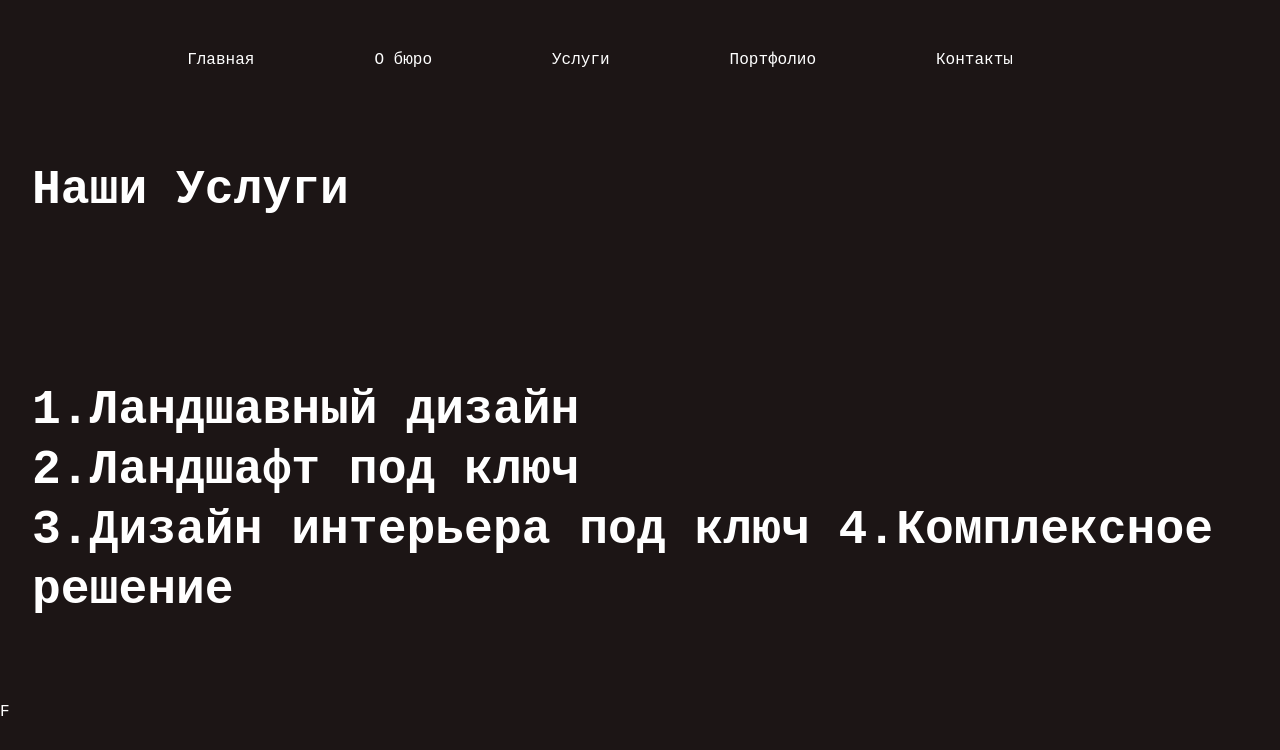
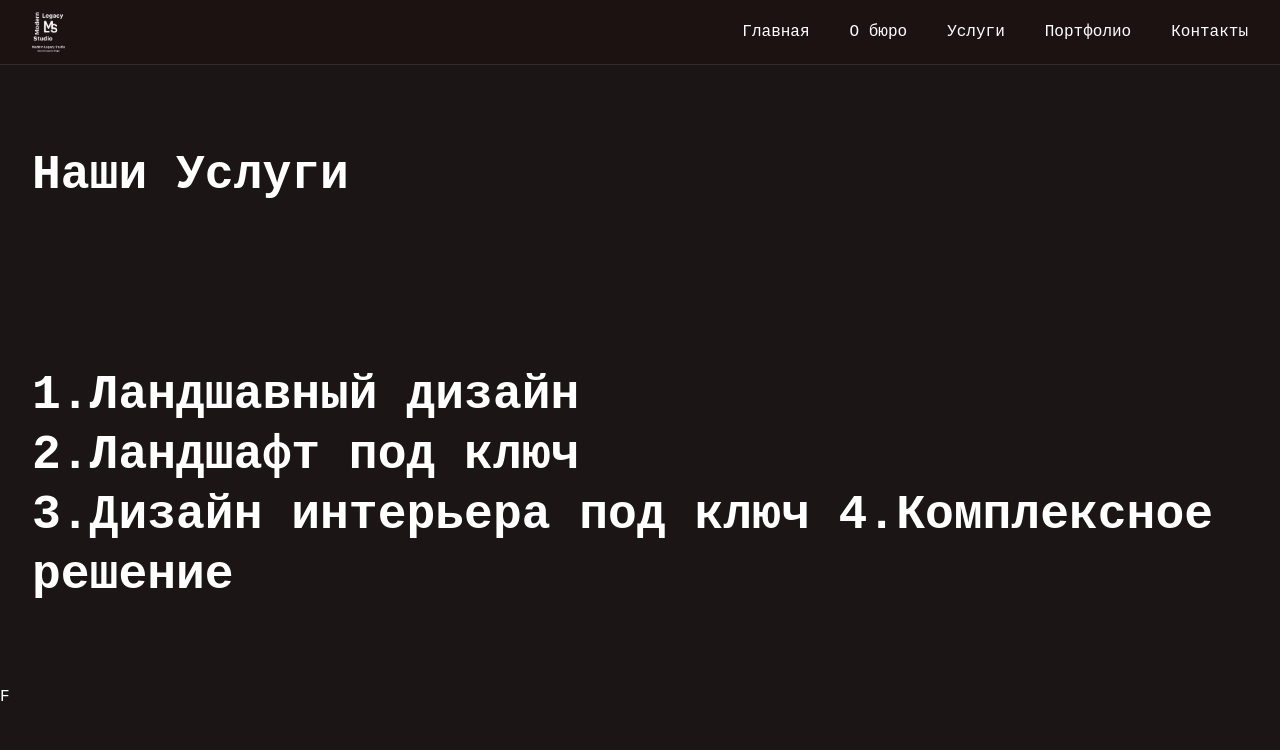
Before and after one commit to vrodeprogramist/my-project, a Next.js app: page /uslugi in a window 1280 px wide. Shown: the top 750 px of the page. Built offline with nearby package versions, Linux system fonts and the light colour scheme.

Commit message:
page.tsx

```diff
--- a/app/uslugi/page.tsx
+++ b/app/uslugi/page.tsx
@@ -19,7 +19,7 @@ const navigation = [
 export default function uslugi() {
   return (
     <div>
-      <Header2 navigation={navigation} />
+      <Header navigation={navigation} />
       <Hero subtitle="" title="Наши Услуги" />
       <Hero
         description=""
```
